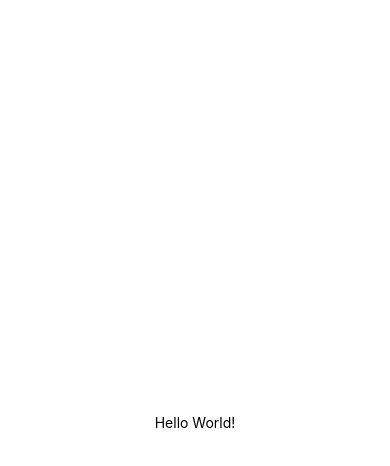
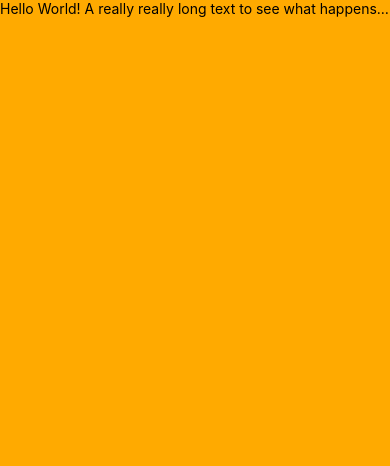
Before and after one commit to sjaugmented/DoneWithIt, a React Native app: screen / in a window 390 px wide. Shown: the top 466 px of the page. Built offline with nearby package versions, Linux system fonts and the light colour scheme.

Commit message:
text component

```diff
--- a/App.js
+++ b/App.js
@@ -1,23 +1,24 @@
 import { StatusBar } from 'expo-status-bar';
 import React from 'react';
-import { StyleSheet, Text, View } from 'react-native';
+import { StyleSheet, Text, View, SafeAreaView } from 'react-native';
 
 export default function App() {
-  let x = 1
+  const handlePress = () => {
+    console.log('text pressed')
+  }
 
   return (
-    <View style={styles.container}>
-      <Text>Hello World!</Text>
+    <SafeAreaView style={styles.container}>
+      <Text numberOfLines={1} onPress={handlePress}>
+      Hello World! A really really long text to see what happens when it's waaaaaaaaaay too long</Text>
       <StatusBar style="auto" />
-    </View>
+    </SafeAreaView>
   );
 }
 
 const styles = StyleSheet.create({
   container: {
     flex: 1,
-    backgroundColor: '#fff',
-    alignItems: 'center',
-    justifyContent: 'center',
+    backgroundColor: 'rgb(255, 170, 0)',
   },
 });
```
